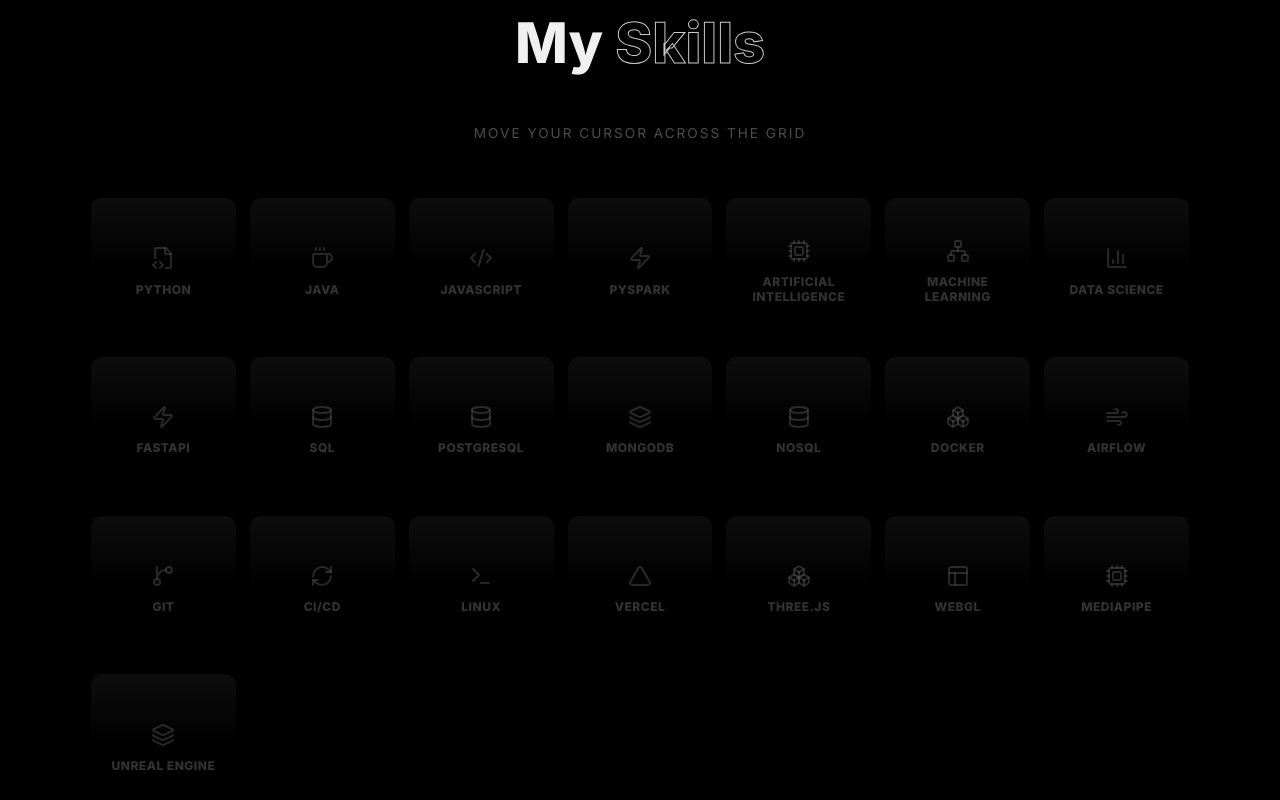
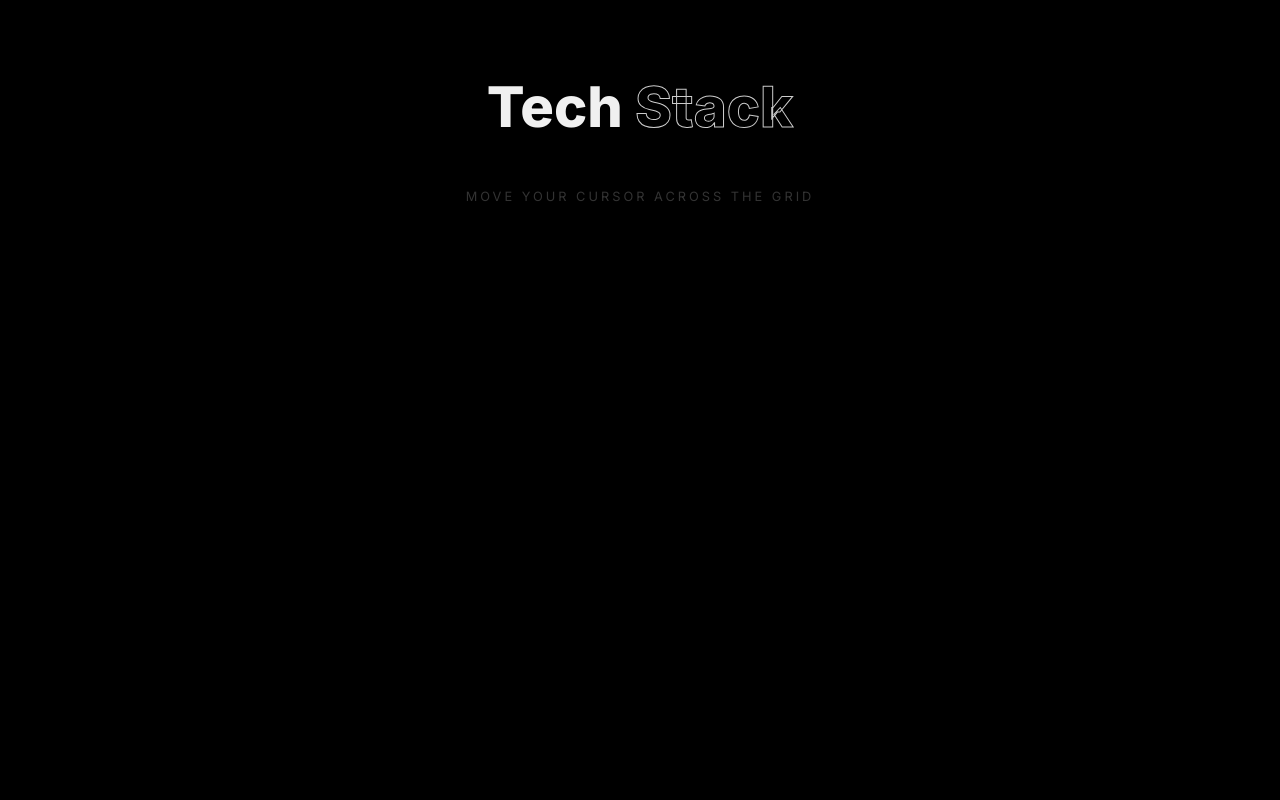
Before and after one commit to suprit-4618/PORTFOLIO-, a React app: page / in a window 1280 px wide. Shown: the part 2040-2840 px from the top of the page. Built offline with nearby package versions, Linux system fonts and the light colour scheme; the HTML template or start-up script is replaced by a standard one.

Commit message:
ui: optimize skills grid interaction and glass aesthetics

```diff
--- a/src/components/Skills.css
+++ b/src/components/Skills.css
@@ -4,8 +4,9 @@
   display: flex;
   align-items: center;
   justify-content: center;
-  padding: 6rem 2rem;
+  padding: 10rem 2rem;
   position: relative;
+  background: transparent;
 }
 
 .skills-container {
@@ -17,31 +18,31 @@
 /* ── Header ──────────────────────────────────────────────────── */
 .skills-header {
   text-align: center;
-  margin-bottom: 3.5rem;
+  margin-bottom: 4rem;
 }
 
 .skills-hint {
-  font-size: 0.85rem;
-  color: rgba(255, 255, 255, 0.3);
-  letter-spacing: 2px;
+  font-size: 0.8rem;
+  color: rgba(255, 255, 255, 0.2);
+  letter-spacing: 3px;
   text-transform: uppercase;
-  margin-top: 0.5rem;
+  margin-top: 1rem;
 }
 
 /* ── Grid ────────────────────────────────────────────────────── */
 .skills-grid {
   display: grid;
   grid-template-columns: repeat(auto-fill, minmax(140px, 1fr));
-  gap: 12px;
+  gap: 16px;
   position: relative;
 }
 
-/* ── Individual Cube ─────────────────────────────────────────── */
-.skill-cube {
-  --glow: 0;      /* 0–1, set by JS */
-  --cx: 50%;      /* cursor X relative to card */
-  --cy: 50%;      /* cursor Y relative to card */
+/* ── The Reveal Cube (Stealth Mode) ───────────────────────────── */
+.reveal-cube {
+  --glow: 0;      /* Initialized by JS and CSS default */
   --color: 139, 92, 246;
+  --cx: 50%;
+  --cy: 50%;
 
   position: relative;
   aspect-ratio: 1 / 1;
@@ -49,45 +50,97 @@
   overflow: hidden;
   cursor: pointer;
 
-  /* Hidden until hovered (Flashlight effect) */
+  /* TRUE STEALTH: Absolutely invisible until glow > 0 */
+  opacity: var(--glow);
   background: rgba(var(--color), calc(var(--glow) * 0.15));
   border: 1px solid rgba(var(--color), calc(var(--glow) * 0.4));
-  opacity: calc(0.05 + var(--glow) * 0.95);
-  transform: scale(calc(0.96 + var(--glow) * 0.04));
+  transform: scale(calc(0.9 + var(--glow) * 0.1));
 
-  /* Glow/Atmosphere */
   box-shadow:
     0 0 40px rgba(var(--color), calc(var(--glow) * 0.2)),
     inset 0 0 15px rgba(var(--color), calc(var(--glow) * 0.1));
 
   transition:
-    background 0.2s ease,
-    border-color 0.2s ease,
-    transform 0.1s ease-out,
-    opacity 0.2s ease;
+    background 0.6s cubic-bezier(0.22, 1, 0.36, 1),
+    border-color 0.6s cubic-bezier(0.22, 1, 0.36, 1),
+    opacity 0.4s ease,
+    transform 0.5s cubic-bezier(0.34, 1.56, 0.64, 1);
 }
 
-/* Popping scale when directly under cursor */
-.skill-cube:hover {
+.reveal-cube:hover {
   z-index: 10;
 }
 
-/* ── Proximity glow overlay ──────────────────────────────────── */
-.cube-glow {
+/* ── Tech Logo ──────────────────────────────────────────────── */
+.tech-logo {
+  width: 48px;
+  height: 48px;
+  object-fit: contain;
+  pointer-events: none;
+  /* Keep original brand colors */
+  display: block;
+}
+
+/* ── Body Layout ────────────────────────────────────────────── */
+.reveal-body {
+  position: relative;
+  z-index: 2;
+  height: 100%;
+  display: flex;
+  flex-direction: column;
+  align-items: center;
+  justify-content: center;
+  padding: 1rem;
+  gap: 0.75rem;
+}
+
+.reveal-icon {
+  filter: drop-shadow(0 0 10px rgba(var(--color), calc(var(--glow) * 0.5)));
+  transform: scale(calc(0.85 + var(--glow) * 0.15));
+  transition: transform 0.2s ease;
+}
+
+.reveal-name {
+  font-size: 0.7rem;
+  font-weight: 800;
+  letter-spacing: 1px;
+  text-transform: uppercase;
+  color: #fff;
+  text-align: center;
+  opacity: calc(0.5 + var(--glow) * 0.5);
+}
+
+/* ── Interactive Layering ─────────────────────────────────────── */
+.reveal-glow {
   position: absolute;
   inset: 0;
   background: radial-gradient(
-    160px circle at var(--cx) var(--cy),
-    rgba(var(--color), calc(var(--glow) * 0.35)),
-    transparent 70%
+    180px circle at var(--cx) var(--cy),
+    rgba(var(--color), calc(var(--glow) * 0.4)),
+    transparent 80%
   );
   pointer-events: none;
-  z-index: 0;
-  transition: background 0.05s ease;
+  z-index: 1;
 }
 
-/* Outer box glow */
-.skill-cube::after {
+.reveal-sheen {
+  position: absolute;
+  top: 0;
+  left: 0;
+  right: 0;
+  height: 40%;
+  background: linear-gradient(
+    to bottom,
+    rgba(255, 255, 255, 0.05),
+    transparent
+  );
+  border-radius: 12px 12px 0 0;
+  pointer-events: none;
+  z-index: 3;
+}
+
+/* ── Hover Glow Trick ────────────────────────────────────────── */
+.reveal-cube::after {
   content: '';
   position: absolute;
   inset: -1px;
@@ -95,78 +148,22 @@
   padding: 1px;
   background: linear-gradient(
     135deg,
-    rgba(var(--color), calc(var(--glow) * 0.6)),
+    rgba(var(--color), calc(var(--glow) * 0.8)),
     transparent
   );
   -webkit-mask: linear-gradient(#fff 0 0) content-box, linear-gradient(#fff 0 0);
   mask: linear-gradient(#fff 0 0) content-box, linear-gradient(#fff 0 0);
+  mask-composite: exclude;
   -webkit-mask-composite: xor;
-  mask-composite: exclude;
   pointer-events: none;
-  transition: background 0.1s ease;
-}
-
-/* ── Card body ───────────────────────────────────────────────── */
-.cube-body {
-  position: relative;
-  z-index: 2;
-  height: 100%;
-  display: flex;
-  flex-direction: column;
-  align-items: center;
-  justify-content: center;
-  padding: 1rem 0.5rem;
-  gap: 0.6rem;
-}
-
-.cube-icon {
-  font-size: 1.8rem;
-  color: rgba(255, 255, 255, calc(0.5 + var(--glow) * 0.5));
-  filter: drop-shadow(0 0 10px rgba(var(--color), calc(var(--glow) * 0.6)));
-  opacity: calc(0.3 + var(--glow) * 0.7);
-  transition: opacity 0.2s, transform 0.2s;
-  transform: scale(calc(0.85 + var(--glow) * 0.15));
-  display: flex;
-  align-items: center;
-  justify-content: center;
-}
-
-.cube-name {
-  font-size: 0.75rem;
-  font-weight: 700;
-  letter-spacing: 0.5px;
-  text-transform: uppercase;
-  color: rgba(255, 255, 255, calc(0.2 + var(--glow) * 0.8));
-  text-align: center;
-  transition: color 0.2s;
-}
-
-/* ── Sheen (top-left gloss reflection) ───────────────────────── */
-.cube-sheen {
-  position: absolute;
-  top: 0;
-  left: 0;
-  right: 0;
-  height: 50%;
-  background: linear-gradient(
-    to bottom,
-    rgba(255, 255, 255, 0.05),
-    transparent
-  );
-  border-radius: 10px 10px 0 0;
-  pointer-events: none;
-  z-index: 1;
+  z-index: 4;
 }
 
 /* ── Responsive ──────────────────────────────────────────────── */
 @media (max-width: 768px) {
   .skills-grid {
-    grid-template-columns: repeat(auto-fill, minmax(110px, 1fr));
-    gap: 8px;
-  }
-
-  .cube-name {
-    font-size: 0.75rem;
+    grid-template-columns: repeat(auto-fill, minmax(120px, 1fr));
+    gap: 12px;
   }
 }
 
--- a/src/components/Skills.jsx
+++ b/src/components/Skills.jsx
@@ -1,54 +1,38 @@
-import React, { useRef, useCallback } from 'react';
+import React, { useRef, useCallback, useEffect } from 'react';
 import { motion } from 'framer-motion';
-import {
-  Terminal,
-  Database,
-  Zap,
-  Wind,
-  GitBranch,
-  RefreshCw,
-  Triangle,
-  Boxes,
-  Layout,
-  Layers,
-  Cpu,
-  BarChart3,
-  Network,
-  Code2,
-  FileCode2,
-  Coffee
-} from 'lucide-react';
 import './Skills.css';
+import javaIcon from '../assets/java.svg';
+import mysqlIcon from '../assets/mysql.png';
 
-// ─── Skills Data ──────────────────────────────────────────────────────────────
+// ─── Skills Data (Direct mapping to Simple Icons slugs) ────────────────────
 const SKILLS = [
-  { name: 'Python', category: 'Languages', icon: <FileCode2 size={28} /> },
-  { name: 'Java', category: 'Languages', icon: <Coffee size={28} /> },
-  { name: 'JavaScript', category: 'Languages', icon: <Code2 size={28} /> },
-  { name: 'PySpark', category: 'Languages', icon: <Zap size={28} /> },
+  { name: 'Python', category: 'Languages', slug: 'python' },
+  { name: 'Java', category: 'Languages', slug: javaIcon },
+  { name: 'JavaScript', category: 'Languages', slug: 'javascript' },
+  { name: 'PySpark', category: 'Languages', slug: 'apachespark' },
 
-  { name: 'Artificial Intelligence', category: 'AI / ML', icon: <Cpu size={28} /> },
-  { name: 'Machine Learning', category: 'AI / ML', icon: <Network size={28} /> },
-  { name: 'Data Science', category: 'AI / ML', icon: <BarChart3 size={28} /> },
+  { name: 'Artificial Intelligence', category: 'AI / ML', slug: 'googlegemini' },
+  { name: 'Machine Learning', category: 'AI / ML', slug: 'scikitlearn' },
+  { name: 'Data Science', category: 'AI / ML', slug: 'jupyter' },
 
-  { name: 'FastAPI', category: 'Backend', icon: <Zap size={28} /> },
+  { name: 'FastAPI', category: 'Backend', slug: 'fastapi' },
 
-  { name: 'SQL', category: 'Databases', icon: <Database size={28} /> },
-  { name: 'PostgreSQL', category: 'Databases', icon: <Database size={28} /> },
-  { name: 'MongoDB', category: 'Databases', icon: <Layers size={28} /> },
-  { name: 'NoSQL', category: 'Databases', icon: <Database size={28} /> },
+  { name: 'MySQL', category: 'Databases', slug: mysqlIcon },
+  { name: 'PostgreSQL', category: 'Databases', slug: 'postgresql' },
+  { name: 'MongoDB', category: 'Databases', slug: 'mongodb' },
 
-  { name: 'Docker', category: 'Tools', icon: <Boxes size={28} /> },
-  { name: 'Airflow', category: 'Tools', icon: <Wind size={28} /> },
-  { name: 'Git', category: 'Tools', icon: <GitBranch size={28} /> },
-  { name: 'CI/CD', category: 'Tools', icon: <RefreshCw size={28} /> },
-  { name: 'Linux', category: 'Tools', icon: <Terminal size={28} /> },
-  { name: 'Vercel', category: 'Tools', icon: <Triangle size={28} /> },
 
-  { name: 'Three.js', category: '3D & Graphics', icon: <Boxes size={28} /> },
-  { name: 'WebGL', category: '3D & Graphics', icon: <Layout size={28} /> },
-  { name: 'MediaPipe', category: '3D & Graphics', icon: <Cpu size={28} /> },
-  { name: 'Unreal Engine', category: '3D & Graphics', icon: <Layers size={28} /> },
+  { name: 'Docker', category: 'Tools', slug: 'docker' },
+  { name: 'Airflow', category: 'Tools', slug: 'apacheairflow' },
+  { name: 'Git', category: 'Tools', slug: 'git' },
+  { name: 'CI/CD', category: 'Tools', slug: 'githubactions' },
+  { name: 'Linux', category: 'Tools', slug: 'linux' },
+  { name: 'Vercel', category: 'Tools', slug: 'vercel' },
+
+  { name: 'Three.js', category: '3D & Graphics', slug: 'threedotjs' },
+  { name: 'WebGL', category: '3D & Graphics', slug: 'webgl' },
+  { name: 'MediaPipe', category: '3D & Graphics', slug: 'google' },
+  { name: 'Unreal Engine', category: '3D & Graphics', slug: 'unrealengine' },
 ];
 
 const CATEGORY_COLORS = {
@@ -60,27 +44,34 @@
   '3D & Graphics':'248, 113, 113',  // red
 };
 
-// ─── Component ────────────────────────────────────────────────────────────────
 const Skills = () => {
   const gridRef = useRef(null);
 
+  useEffect(() => {
+    // Initializing state
+    if (gridRef.current) {
+      const cards = gridRef.current.querySelectorAll('.reveal-cube');
+      cards.forEach(card => card.style.setProperty('--glow', '0'));
+    }
+  }, []);
+
   const handleMouseMove = useCallback((e) => {
     if (!gridRef.current) return;
-    const cards = gridRef.current.querySelectorAll('.skill-cube');
+    const cards = gridRef.current.querySelectorAll('.reveal-cube');
+    if (cards.length === 0) return;
+
     cards.forEach((card) => {
       const rect = card.getBoundingClientRect();
-      // Distance from cursor to center of this card
       const cardCx = rect.left + rect.width / 2;
       const cardCy = rect.top + rect.height / 2;
       const dx = e.clientX - cardCx;
       const dy = e.clientY - cardCy;
       const dist = Math.sqrt(dx * dx + dy * dy);
 
-      // Relative cursor position within the card (for the foreground gradient)
       const relX = e.clientX - rect.left;
       const relY = e.clientY - rect.top;
 
-      // Glow intensity fades off with distance (max radius ~300 px)
+      // Glow intensity fades off with distance
       const maxRadius = 300;
       const intensity = Math.max(0, 1 - dist / maxRadius);
 
@@ -92,27 +83,27 @@
 
   const handleMouseLeave = useCallback(() => {
     if (!gridRef.current) return;
-    gridRef.current.querySelectorAll('.skill-cube').forEach((card) => {
-      card.style.setProperty('--glow', 0);
+    gridRef.current.querySelectorAll('.reveal-cube').forEach((card) => {
+      card.style.setProperty('--glow', '0');
     });
   }, []);
 
   return (
     <section id="skills" className="skills-section">
-      <motion.div
-        className="skills-container"
-        initial={{ opacity: 0, y: 40 }}
-        whileInView={{ opacity: 1, y: 0 }}
-        viewport={{ once: true, amount: 0.1 }}
-        transition={{ duration: 0.8 }}
-      >
-        {/* Header */}
+      <div className="skills-container">
+        {/* Header (No motion for absolute stealth) */}
         <div className="skills-header">
-          <h2 className="section-title">
-            My <span className="highlight">Skills</span>
-          </h2>
-          <p className="skills-hint">Move your cursor across the grid</p>
-        </div>
+           <motion.h2
+             className="section-title"
+             initial={{ opacity: 0, y: 20 }}
+             whileInView={{ opacity: 1, y: 0 }}
+             viewport={{ once: true }}
+             transition={{ duration: 0.6 }}
+           >
+             Tech <span className="highlight">Stack</span>
+           </motion.h2>
+           <p className="skills-hint">Move your cursor across the grid</p>
+         </div>
 
         {/* Grid */}
         <div
@@ -121,34 +112,42 @@
           onMouseMove={handleMouseMove}
           onMouseLeave={handleMouseLeave}
         >
-          {SKILLS.map((skill, i) => {
+          {SKILLS.map((skill) => {
             const color = CATEGORY_COLORS[skill.category] || '139, 92, 246';
             return (
-              <motion.div
+              <div
                 key={skill.name}
-                className="skill-cube"
+                className="reveal-cube"
                 style={{ '--color': color }}
-                initial={{ opacity: 0, scale: 0.85 }}
-                whileInView={{ opacity: 1, scale: 1 }}
-                viewport={{ once: true, amount: 0.1 }}
-                transition={{ delay: i * 0.025, duration: 0.4, ease: 'easeOut' }}
               >
-                {/* Glow layer (follows cursor) */}
-                <div className="cube-glow" />
+                {/* Glow layer */}
+                <div className="reveal-glow" />
 
                 {/* Card content */}
-                <div className="cube-body">
-                  <div className="cube-icon">{skill.icon}</div>
-                  <span className="cube-name">{skill.name}</span>
+                <div className="reveal-body">
+                  <div className="reveal-icon">
+                    <img
+                      src={ (skill.slug.includes('/') || skill.slug.startsWith('data:')) ? skill.slug : `https://cdn.simpleicons.org/${skill.slug}`}
+                      alt={skill.name}
+                      onLoad={(e) => e.target.style.opacity = '1'}
+                      onError={(e) => {
+                        // Fallback or debug
+                        console.warn('Icon load failed:', skill.slug);
+                        e.target.style.display = 'none';
+                      }}
+                      className="tech-logo"
+                    />
+                  </div>
+                  <span className="reveal-name">{skill.name}</span>
                 </div>
 
-                {/* Sheen */}
-                <div className="cube-sheen" />
-              </motion.div>
+                {/* Global sheen */}
+                <div className="reveal-sheen" />
+              </div>
             );
           })}
         </div>
-      </motion.div>
+      </div>
     </section>
   );
 };
```
